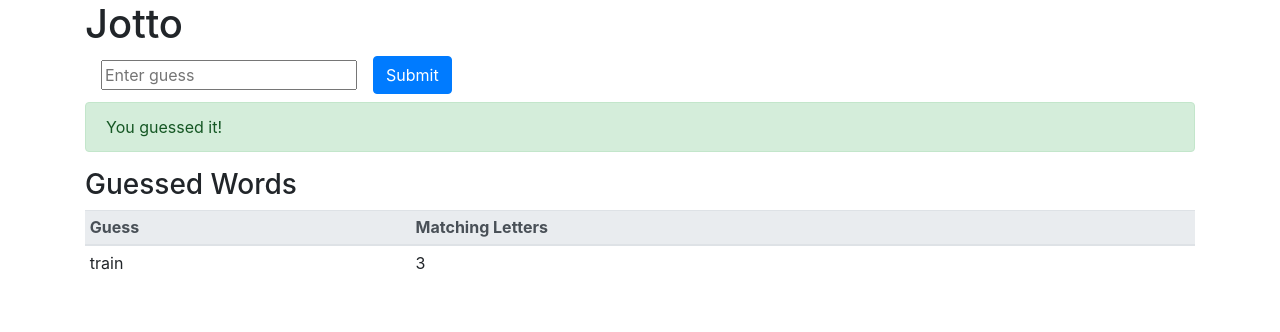
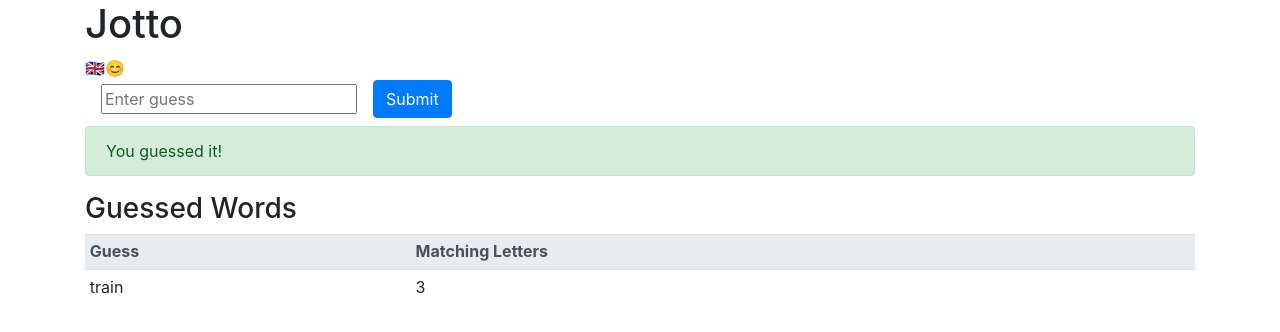
Before and after one commit to divtacular/react-jest-enzyme, a React (Create React App) app: page / in a window 1280 px wide. Shown: the top 332 px of the page. Built offline with nearby package versions, Linux system fonts and the light colour scheme.

Commit message:
Hookup congrats component
- attach to language context provider
- tests to check string pull for correct global lang

```diff
--- a/src/App.js
+++ b/src/App.js
@@ -1,8 +1,12 @@
 import React from 'react';
+
+import languageContext from "./contexts/languageContext";
 import hookActions from "./actions/hookActions";
+
 import GuessedWords from "./components/GuessedWords";
 import Congrats from "./components/Congrats";
 import Input from "./components/Input";
+import LanguagePicker from "./components/LanguagePicker";
 
 /**
  * Reducer to update state. Called by dispatch
@@ -16,6 +20,10 @@ function reducer(state, action) {
             return {
                 ...state, secretWord: action.payload
             }
+        case "setLanguage":
+            return {
+                ...state, language: action.payload
+            }
         default:
             throw new Error(`Invalid action type ${action.type}`);
     }
@@ -23,14 +31,24 @@ function reducer(state, action) {
 
 const App = () => {
 
-    const [state, dispatch] = React.useReducer(reducer, {secretWord: null});
+    const [state, dispatch] = React.useReducer(reducer, {
+        secretWord: null,
+        language: 'en'
+    });
 
     const setSecretWord = (secretWord) => {
         dispatch({
             type: "setSecretWord",
             payload: secretWord
         });
-    }
+    };
+
+    const setLanguage = (language) => {
+        dispatch({
+            type: "setLanguage",
+            payload: language
+        });
+    };
 
     React.useEffect(() => {
         hookActions.getSecretWord(setSecretWord)
@@ -45,11 +63,14 @@ const App = () => {
     return (
         <div className={"container"} data-test={"component-app"}>
             <h1>Jotto</h1>
-            <Input secretWord={state.secretWord}/>
-            <Congrats success={true}/>
-            <GuessedWords guessedWords={[
-                {guessedWord: 'train', letterMatchCount: 3}
-            ]}/>
+            <languageContext.Provider value={state.language}>
+                <LanguagePicker setLanguage={setLanguage}/>
+                <Input secretWord={state.secretWord}/>
+                <Congrats success={true}/>
+                <GuessedWords guessedWords={[
+                    {guessedWord: 'train', letterMatchCount: 3}
+                ]}/>
+            </languageContext.Provider>
         </div>
     );
 }
--- a/src/components/Congrats.js
+++ b/src/components/Congrats.js
@@ -1,5 +1,8 @@
-import React from 'react';
+import React, {useContext} from 'react';
 import PropTypes from 'prop-types';
+
+import languageContext from "../contexts/languageContext";
+import stringsModule from "../helpers/strings";
 
 /**
  * @desc Functional react component for success message
@@ -7,9 +10,14 @@ import PropTypes from 'prop-types';
  * @constructor
  */
 const Congrats = ({success}) => {
+
+    const language = useContext(languageContext);
+
     if (success) {
         return (<div data-test={"component-congrats"} className={"alert alert-success"}>
-            <span data-test={"congrats-message"}>You guessed it!</span>
+            <span data-test={"congrats-message"}>
+                {stringsModule.getStringByLanguage(language, 'congrats')}
+            </span>
         </div>);
     } else {
         return (
--- /dev/null
+++ b/src/contexts/languageContext.js
@@ -0,0 +1,3 @@
+import React from 'react';
+
+export default React.createContext('en');
--- a/src/helpers/strings.js
+++ b/src/helpers/strings.js
@@ -1,6 +1,6 @@
 const languageStrings = {
     en: {
-        congrats: 'Congratulations! You guessed the word!',
+        congrats: 'You guessed it!',
         submit: 'Submit',
         guessPrompt: 'Try to guess the secret word!',
         guessInputPlaceholder: 'enter guess',
```
Also changed, not shown: 1 other file (tests, documents, lock files or other folders).
